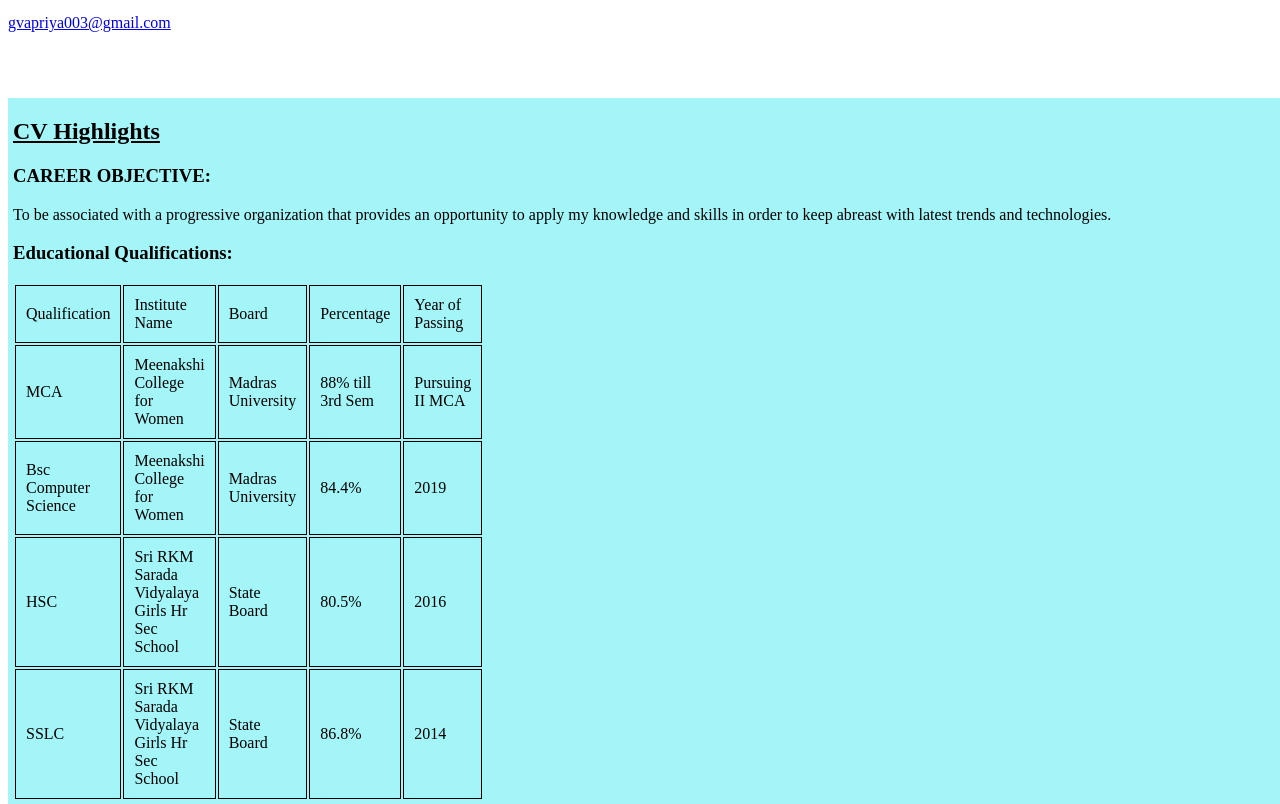
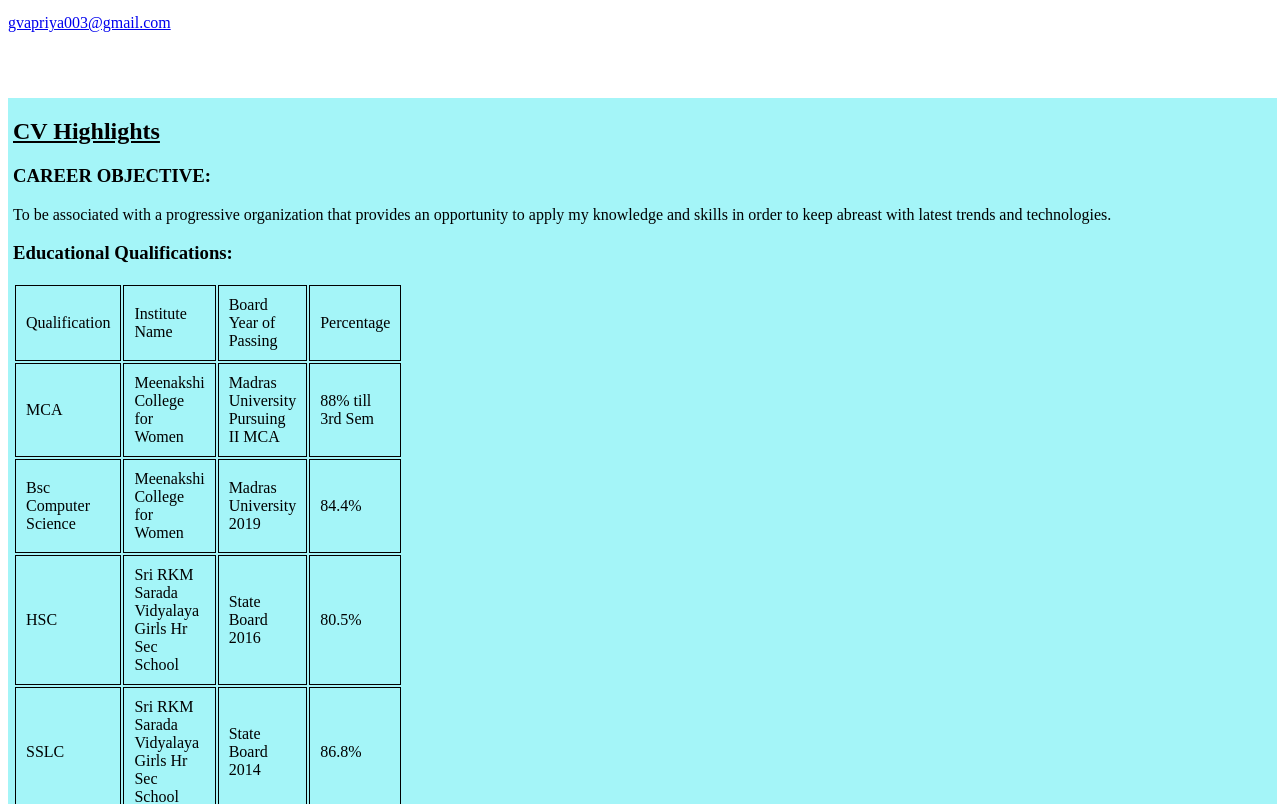
Before and after one commit to Jeevitha-Balraj/Internship, a plain HTML site: page Resume.html in a window 1280 px wide. Shown: the part 148-952 px from the top of the page. Drawn offline with Linux system fonts and the light colour scheme.

Commit message:
Assignment Changes Maded

```diff
--- a/Resume.html
+++ b/Resume.html
@@ -24,37 +24,37 @@
                     <table style="width:min-content">
                             <td>Qualification</td>
                             <td>Institute Name</td>
-                            <td>Board</td>
+                            <td>Board Year of Passing</td>
                             <td>Percentage </td>
-                            <td>Year of Passing</td>
+
                         </tr>
                         <tr>
                             <td>MCA</td>
                             <td>Meenakshi College for Women</td>
-                            <td>Madras University</td>
+                            <td>Madras University Pursuing II MCA</td>
                             <td>88% till 3rd Sem</td>
-                            <td>Pursuing II MCA</td>
+
                         </tr>
                         <tr>
                             <td>Bsc Computer Science</td>
                             <td>Meenakshi College for Women</td>
-                            <td>Madras University</td>
+                            <td>Madras University 2019</td>
                             <td>84.4%</td>
-                            <td>2019</td>
+
                         </tr>
                         <tr>
                             <td>HSC</td>
                             <td>Sri RKM Sarada Vidyalaya Girls Hr Sec School</td>
-                            <td>State Board</td>
+                            <td>State Board 2016</td>
                             <td>80.5%</td>
-                            <td>2016</td>
+
                         </tr>
                         <tr>
                             <td>SSLC</td>
                             <td>Sri RKM Sarada Vidyalaya Girls Hr Sec School</td>
-                            <td>State Board</td>
+                            <td>State Board 2014</td>
                             <td>86.8%</td>
-                            <td>2014</td>
+
                         </tr>
                     </table>
                     <h3>Computer Skills:</h3>
--- a/ResumeCss.css
+++ b/ResumeCss.css
@@ -74,13 +74,12 @@ a:hover {
     padding:10px;
     position:fixed;
 }
-@media(min-width:600px)
+@media screen and(max-width:320px)
 {
 
-    div,body
-    {
-        width: 100%;
-        height: auto;
-    };
+   .table .td .th .tr{
+    width: 100%;
+    height: auto;
+   }
 
 }
```
